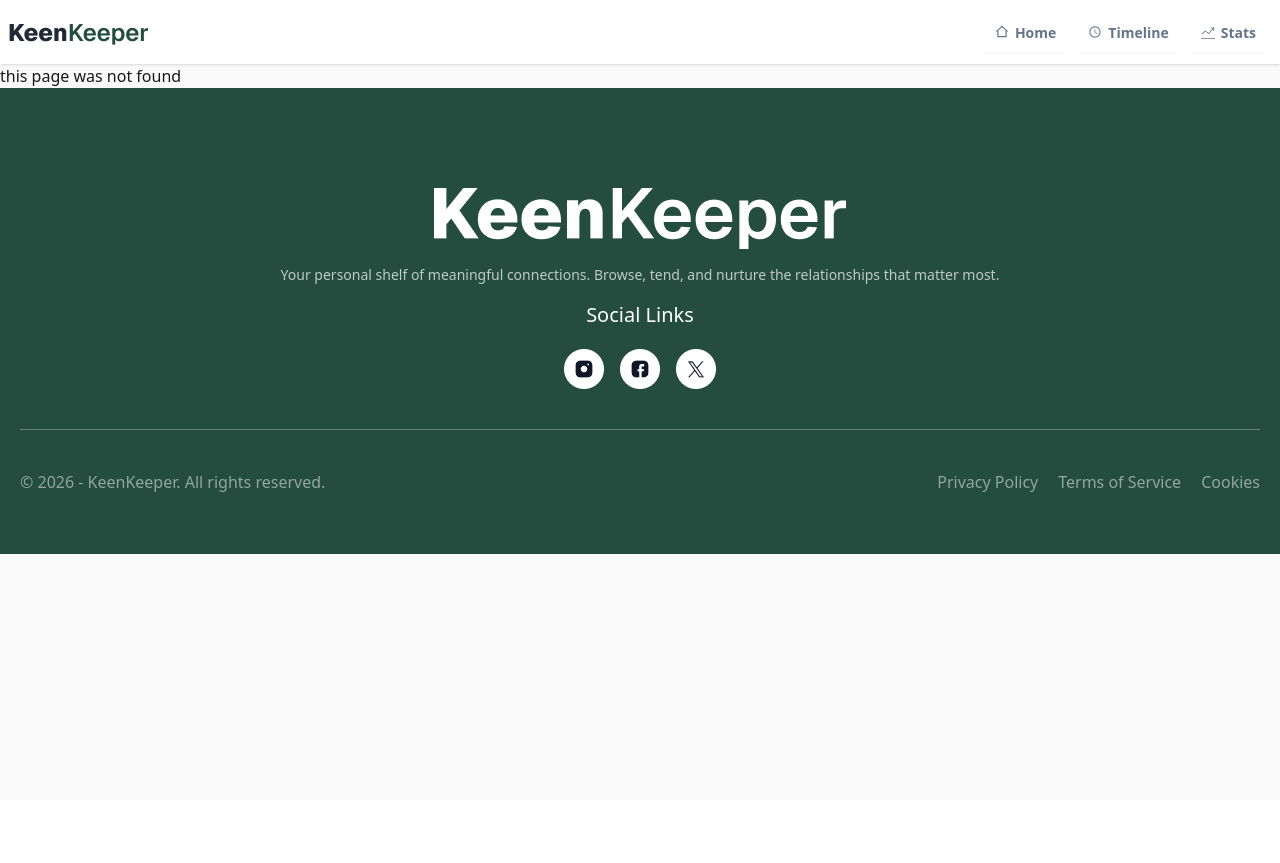
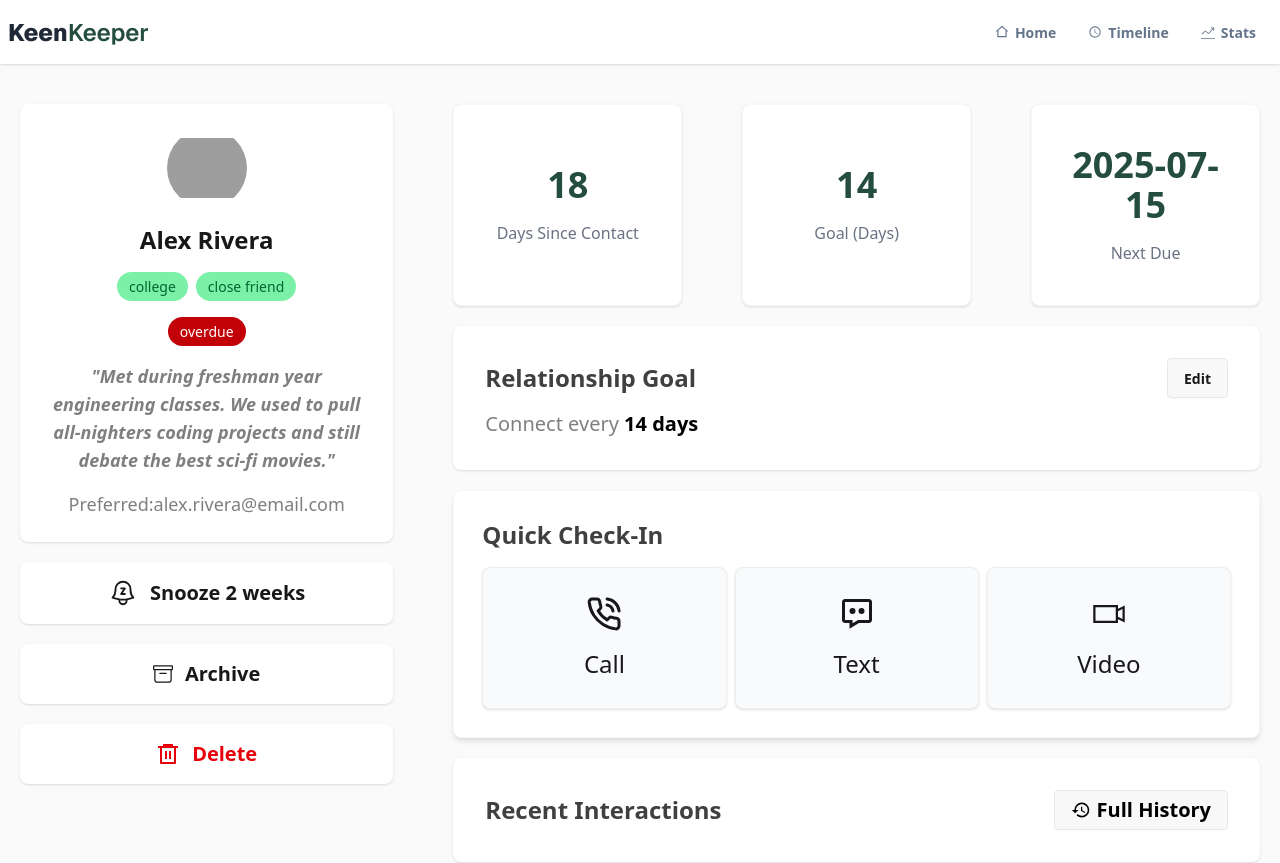
Before and after one commit to toufiqweb/keen-keeper, a Next.js app: page /friends/1 in a window 1280 px wide. Before the commit this address had no page. Shown: the top 863 px of the page. Before the commit the page ends 800 px from the top, so only its background shows below. Built offline with nearby package versions, Linux system fonts and the light colour scheme; grey boxes are pictures that could not be loaded.

Commit message:
loading and react toast added

```diff
--- a/package.json
+++ b/package.json
@@ -12,7 +12,8 @@
     "next": "16.2.3",
     "react": "19.2.4",
     "react-dom": "19.2.4",
-    "react-icons": "^5.6.0"
+    "react-icons": "^5.6.0",
+    "react-toastify": "^11.0.5"
   },
   "devDependencies": {
     "@tailwindcss/postcss": "^4",
--- /dev/null
+++ b/src/app/friends/loading.jsx
@@ -0,0 +1,11 @@
+import React from 'react';
+
+const loading = () => {
+    return (
+        <div className='h-screen flex justify-center items-center  w-full text-5xl'>
+            <h1>loading</h1>
+        </div>
+    );
+};
+
+export default loading;
--- a/src/app/layout.js
+++ b/src/app/layout.js
@@ -3,6 +3,7 @@ import "./globals.css";
 import Navbar from "@/components/shared/navbar/Navbar";
 import Footer from "@/components/shared/footer/Footer";
 import TimelineContextProvider from "@/lib/contexts/TimelineContextProvider";
+import { ToastContainer } from "react-toastify";
 
 const geistSans = Geist({
   variable: "--font-geist-sans",
@@ -32,6 +33,7 @@ export default function RootLayout({ children }) {
           <TimelineContextProvider>{children}</TimelineContextProvider>
         </main>
         <Footer />
+        <ToastContainer />
       </body>
     </html>
   );
--- a/src/components/friendDetailsPages/FriendDetailsPageRight.jsx
+++ b/src/components/friendDetailsPages/FriendDetailsPageRight.jsx
@@ -6,6 +6,7 @@ import { LiaVideoSolid } from "react-icons/lia";
 import { LuPhoneCall } from "react-icons/lu";
 import { MdHistory } from "react-icons/md";
 import FriendDetailsTimelineCard from "../ui/FriendDetailsTimelineCard";
+import { toast } from "react-toastify";
 
 const FriendDetailsPageRight = ({ matchFriend }) => {
   const { days_since_contact, goal, next_due_date } = matchFriend;
@@ -29,10 +30,33 @@ const FriendDetailsPageRight = ({ matchFriend }) => {
       ...timelines,
       type: btn,
       formatted,
-
     };
 
-    setTimelines([...timelines, newTimeline].reverse());
+    const reverseTimeline =[...timelines, newTimeline].reverse()
+    setTimelines(reverseTimeline);
+
+    if (btn === "call") {
+      toast.success(
+        <span className="flex items-center gap-2">
+          <LuPhoneCall /> Calling {matchFriend.name}...
+        </span>,
+        { position: "top-center" },
+      );
+    } else if (btn === "text") {
+      toast.success(
+        <span className="flex items-center gap-2">
+          <BiMessageDots /> Message sent to {matchFriend.name}
+        </span>,
+        { position: "top-center" },
+      );
+    } else {
+      toast.success(
+        <span className="flex items-center gap-2">
+          <LiaVideoSolid /> Starting video call with {matchFriend.name}
+        </span>,
+        { position: "top-center" },
+      );
+    }
   };
 
   // console.log("tracking btn", trackingBtn);
@@ -123,7 +147,7 @@ const FriendDetailsPageRight = ({ matchFriend }) => {
         </div>
 
         {
-          timelines.slice(0 ,4).map((timeline, ind) => (
+          timelines.slice(0, 4).map((timeline, ind) => (
             <FriendDetailsTimelineCard key={ind} timeline={timeline} />
           ))
 
--- a/src/components/ui/FriendCard.jsx
+++ b/src/components/ui/FriendCard.jsx
@@ -6,7 +6,7 @@ const FriendCard = ({ friend }) => {
   // console.log(friend);
   const { id,name, picture, tags, status, days_since_contact } = friend;
   return (
-    <Link href={`/${id}`} className="card bg-base-100  shadow-sm">
+    <Link href={`/friends/${id}`} className="card bg-base-100  shadow-sm">
       <div className="card-body justify-center items-center space-y-2">
         <div className="rounded-full object-cover overflow-hidden w-20 h-20 flex justify-center items-center">
           <Image
--- a/src/components/ui/FriendDetailsTimelineCard.jsx
+++ b/src/components/ui/FriendDetailsTimelineCard.jsx
@@ -4,7 +4,7 @@ import { LiaVideoSolid } from "react-icons/lia";
 import { LuPhoneCall } from "react-icons/lu";
 
 const FriendDetailsTimelineCard = ({ timeline }) => {
-  console.log(timeline.date);
+//   console.log(timeline.date);
 
   return (
     <div className=" text-xl text-black flex flex-col sm:flex-row justify-center gap-4 sm:gap-2 sm:justify-between items-center border-b border-black/20 p-5">
--- /dev/null
+++ b/src/components/yourFriends/loading.jsx
@@ -0,0 +1,11 @@
+import React from 'react';
+
+const loading = () => {
+    return (
+        <div className='h-screen flex justify-center items-center  w-full text-5xl'>
+            <h1>loading</h1>
+        </div>
+    );
+};
+
+export default loading;
```
Also changed, not shown: src/app/friends/[friendId]/page.jsx (renamed from src/app/[friendId]/page.jsx), 2 other files (tests, documents, lock files or other folders).
